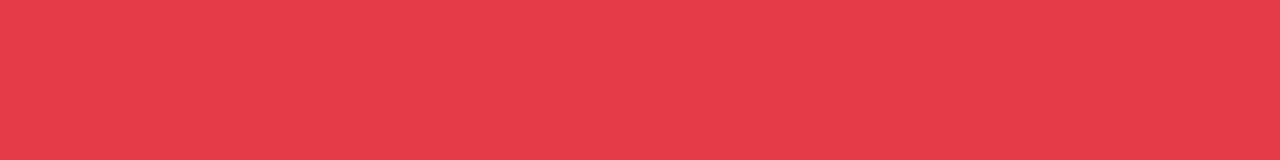
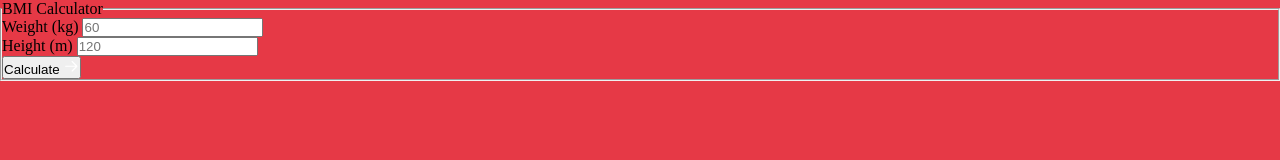
Before and after one commit to isadfrn/bmi-calculator, a website: page index.html in a window 1280 px wide. Drawn offline with Linux system fonts and the light colour scheme.

Commit message:
feat: add base html

```diff
--- a/index.html
+++ b/index.html
@@ -1,18 +1,41 @@
 <!DOCTYPE html>
 <html lang="en">
-<head>
+  <head>
     <meta charset="UTF-8" />
     <meta name="viewport" content="width=device-width, initial-scale=1.0" />
     <link rel="preconnect" href="https://fonts.googleapis.com" />
     <link rel="preconnect" href="https://fonts.gstatic.com" crossorigin />
     <link rel="stylesheet" href="https://fonts.googleapis.com/css2?family=Roboto&display=swap" />
     <link rel="stylesheet" href="./assets/css/style.css" />
-    <script src="./assets/js/main.js" type="module" defer></script>
+    <script src="./assets/js/script.js" defer></script>
     <title>BMI Calculator</title>
-</head>
-<body>
-    <div class="container">
+  </head>
+  <body>
+    <div class="bmi">
+      <div class="container">
+        <div class="card">
+          <form class="bmi__form">
+            <fieldset>
+              <legend>BMI Calculator</legend>
 
+              <div class="input-wrapper">
+                <label for="weight">Weight (kg)</label>
+                <input id="weight" type="number" placeholder="60" required />
+              </div>
+
+              <div class="input-wrapper">
+                <label for="height">Height (m)</label>
+                <input id="height" type="number" placeholder="120" required />
+              </div>
+
+              <button>
+                <span>Calculate</span>
+                <img src="./assets/img/arrow-up-right.svg" alt="An arrow pointing to right" />
+              </button>
+            </fieldset>
+          </form>
+        </div>
+      </div>
     </div>
-</body>
+  </body>
 </html>
```
